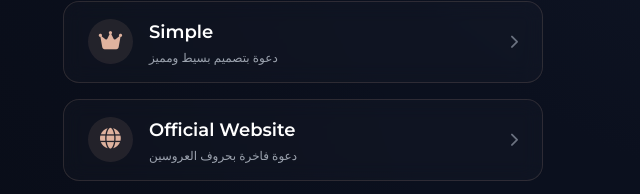
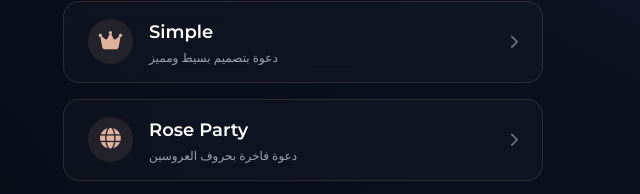
Before and after one commit to ahmed872/portfolioweddify, a plain HTML site: page index.html in a window 1280 px wide. Shown: the part 586-780 px from the top of the page, 337-977 px from the left. Drawn offline with nearby package versions, Linux system fonts and the light colour scheme.

Commit message:
Update link text from 'Official Website' to 'Rose Party'

```diff
--- a/index.html
+++ b/index.html
@@ -191,7 +191,7 @@
     <div class="flex items-center gap-4">
         <div class="theme-icon"><i class="fa-solid fa-globe"></i></div>
         <div>
-            <h2 class="font-bold text-lg">Official Website</h2>
+            <h2 class="font-bold text-lg">Rose Party</h2>
             <p class="text-xs text-gray-400 mt-1">دعوة فاخرة بحروف العروسين</p>
         </div>
     </div>
```
